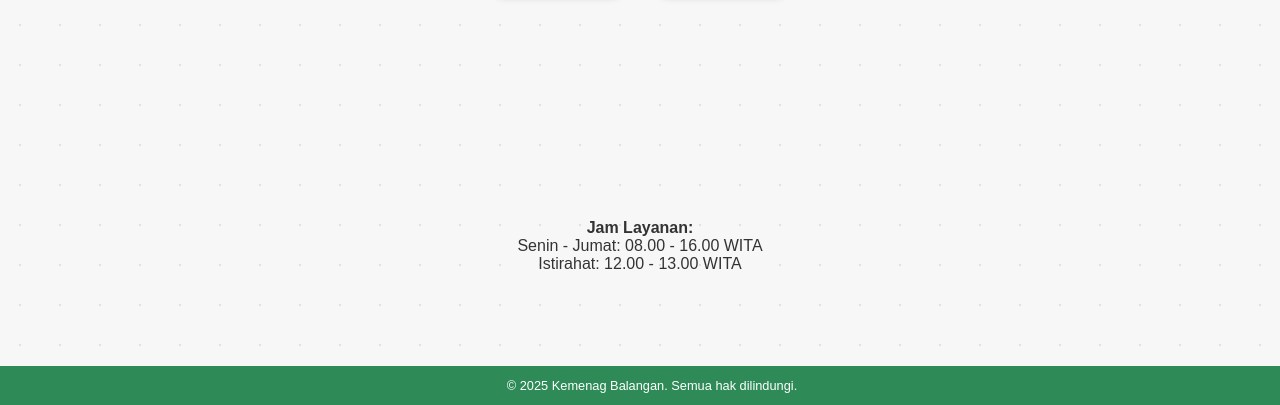
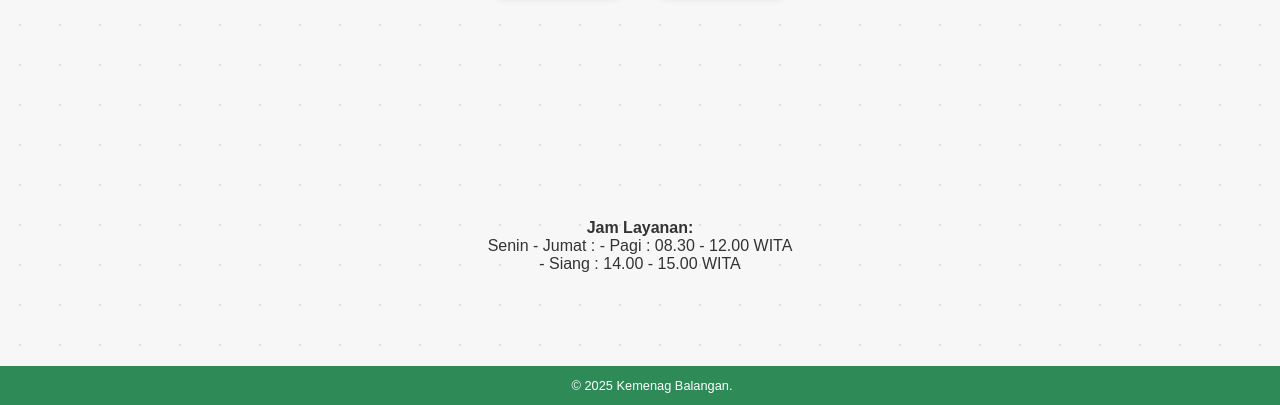
Before and after one commit to plhutbalangan/info-haji, a plain HTML site: page bantuan.html in a window 1280 px wide. Shown: the part 395-800 px from the top of the page. Drawn offline with Linux system fonts and the light colour scheme.

Commit message:
Update bantuan.html

```diff
--- a/bantuan.html
+++ b/bantuan.html
@@ -113,12 +113,13 @@
 
     <div style="text-align: center; margin-top: 1rem; color: #333;">
       <p><strong>Jam Layanan:</strong><br>
-      Senin - Jumat: 08.00 - 16.00 WITA<br>
-      Istirahat: 12.00 - 13.00 WITA</p>
+      Senin - Jumat :
+        - Pagi : 08.30 - 12.00 WITA<br>
+        - Siang : 14.00 - 15.00 WITA<br>
     </div>
 
     <footer>
-    © 2025 Kemenag Balangan. Semua hak dilindungi.
+    © 2025 Kemenag Balangan.
   </footer>
 
   <script>
```
